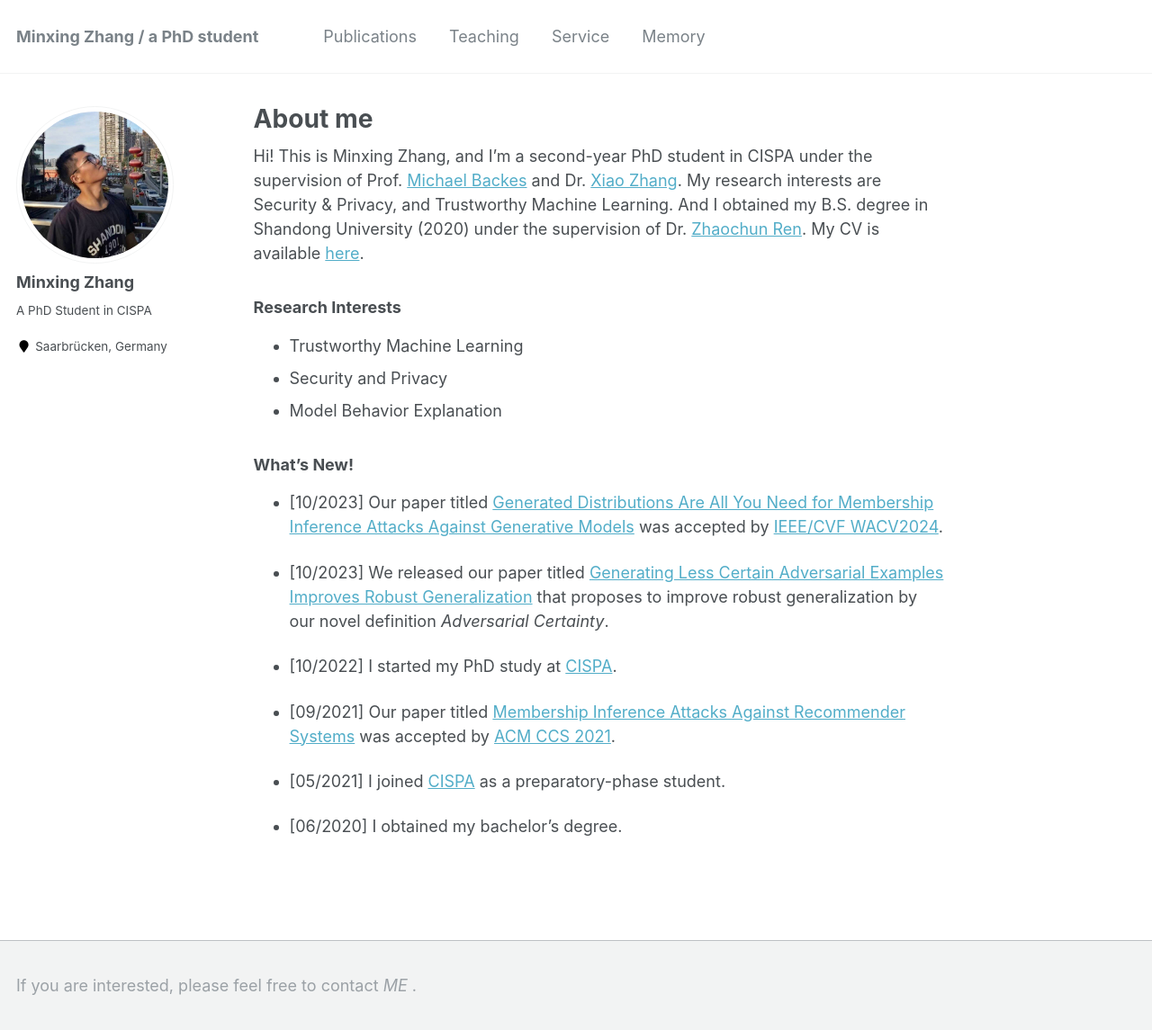
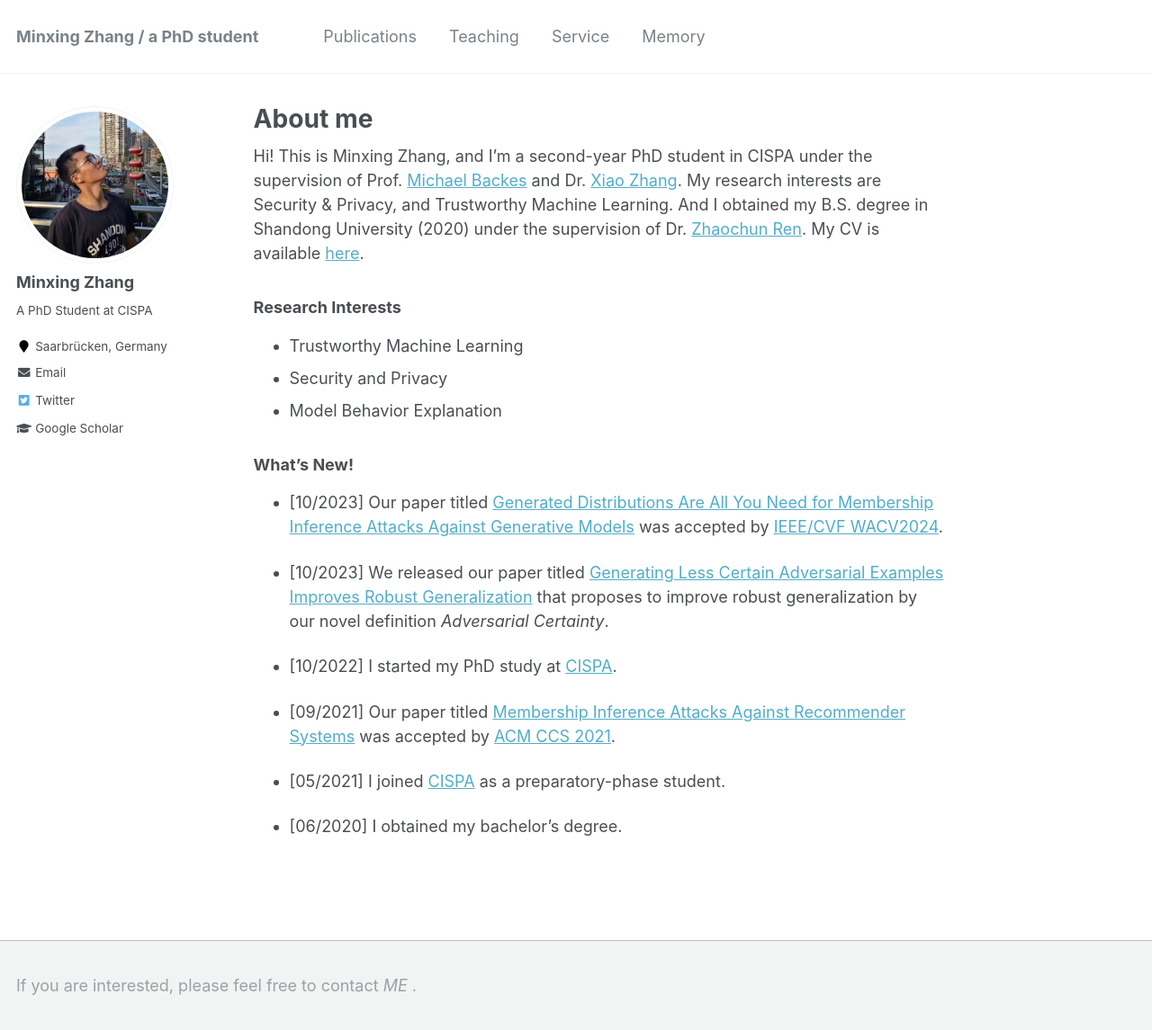
Before and after one commit to WJEN-orz/WJEN-orz.github.io, a Jekyll site: the page built from _pages/about.md, in a window 1280 px wide and 1145 px high. Shown: the whole window at 90% size. Built offline with Jekyll 4.4.1, drawn with Linux system fonts in a browser that asks for light colours.

Commit message:
Update _config.yml

```diff
--- a/_config.yml
+++ b/_config.yml
@@ -10,7 +10,7 @@ locale                   : "en-US"
 title                    : "Minxing Zhang / a PhD student"
 title_separator          : "-"
 name                     : &name "Minxing Zhang"
-description              : &description "A PhD student in CISPA"
+description              : &description "A PhD student at CISPA"
 url                      : https://minxingzhang.github.io # the base hostname & protocol for your site e.g. "https://mmistakes.github.io"
 baseurl                  : "" # the subpath of your site, e.g. "/blog"
 repository               : "minxingzhang/minxingzhang.github.io"
@@ -82,12 +82,12 @@ analytics:
 author:
   name             : "Minxing Zhang"
   avatar           : "minxingzhang.png"
-  bio              : "A PhD Student in CISPA"
+  bio              : "A PhD Student at CISPA"
   location         : "Saarbrücken, Germany"
   employer         :
   #pubmed           : #"https://www.ncbi.nlm.nih.gov/pubmed/?term=john+snow"
-  #googlescholar    : #"http://yourfullgooglescholarurl.com"
-  email            :
+  googlescholar    : "https://scholar.google.com/citations?user=wsSLja0AAAAJ&hl=en&oi=ao"
+  email            : "mailto: minxing.zhang@cispa.de"
   researchgate     :  # example: "https://www.researchgate.net/profile/yourprofile"
   uri              :
   bitbucket        :
@@ -109,7 +109,7 @@ author:
   stackoverflow    : # http://stackoverflow.com/users/123456/username
   steam            :
   tumblr           :
-  #twitter          : #"replacethistwitterhandle"
+  twitter          : "https://x.com/whoismxmxmx"
   vine             :
   weibo            :
   xing             :
```
